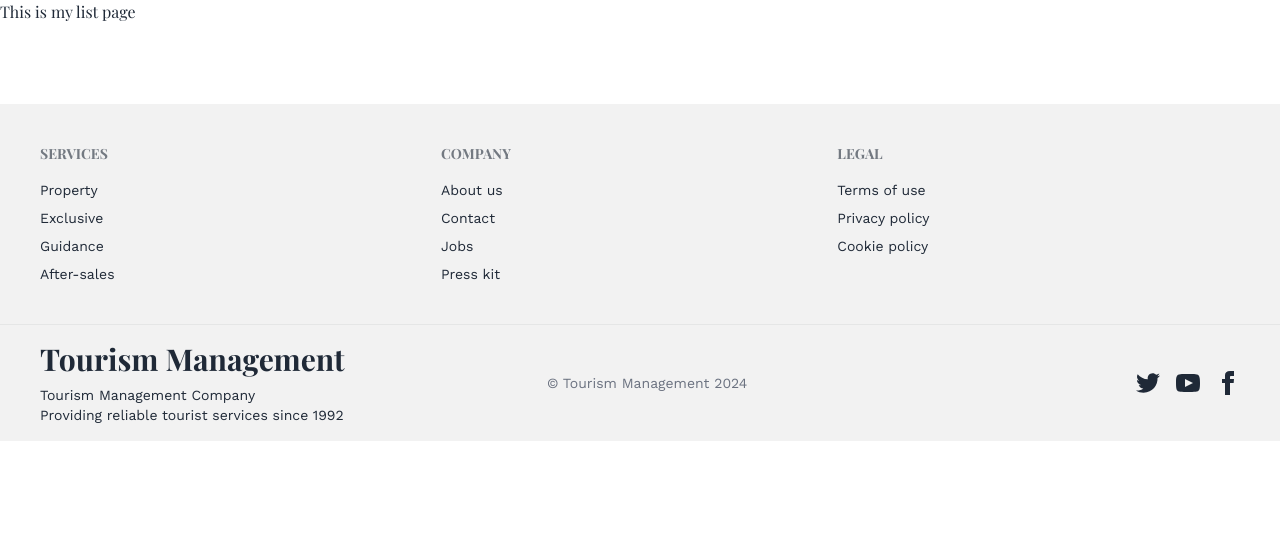
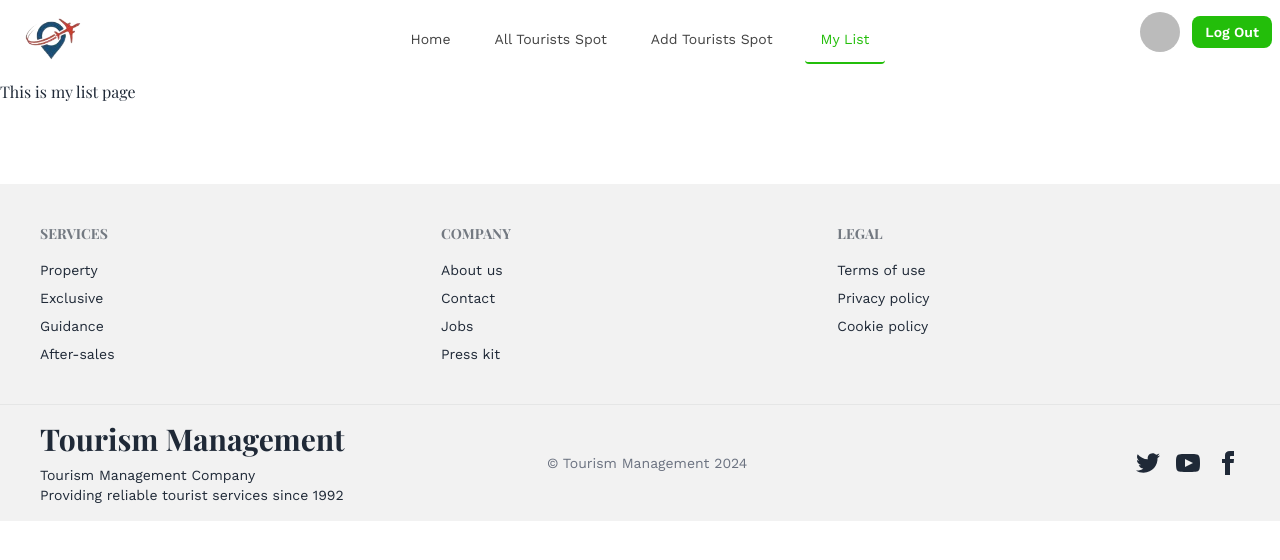
Before and after one commit to mdujjal67/triptrop-tourism-project-client, a React (Vite) app: page /myList in a window 1280 px wide. Shown: the top 560 px of the page. Built offline with nearby package versions, Linux system fonts and the light colour scheme; no server answers; sample sign-in values are in the browser's storage; a web font is replaced by a local one.

Commit message:
added register page and it's functionalities

```diff
--- a/src/component/Navbar.jsx
+++ b/src/component/Navbar.jsx
@@ -1,6 +1,8 @@
 import { Link, NavLink } from "react-router-dom";
 import { useState } from "react";
 import UseAuth from "./UseAuth";
+import logo from "../assets/travel-logo.png"
+import "../App.css"
 
 
 const Navbar = () => {
@@ -31,12 +33,16 @@ const Navbar = () => {
 
                             <Link className="bg-gray-100 text-[#131313CC] hover:text-[#23BE0A] p-2 rounded-xl mb-2" to='/myList'>My List</Link>
 
-                            {
+                            {/* {
                                 user && (<Link className="bg-gray-100 text-[#131313CC] hover:text-[#23BE0A] p-2 rounded-xl mb-2" to='/userProfile'>User Profile</Link>)
-                            }
+                            } */}
                         </ul>
                     </div>
-                    <Link to='/' className="btn btn-ghost text-[18px] md:text-lg lg:text-xl hover:bg-[#22be0ad8] hover:text-white">Haven Vista</Link>
+                    <Link to='/' className="btn btn-ghost text-[18px] md:text-lg lg:text-xl hover:bg-[#22be0ad8] hover:text-white">
+                        <div className="flex items-center">
+                            <img className="w-14" src={logo} alt="" />
+                        </div>
+                    </Link>
                 </div>
                 <div className="navbar-center hidden lg:flex">
                     <ul className="menu menu-horizontal px-1">
@@ -57,7 +63,7 @@ const Navbar = () => {
                 {/* navbar end section */}
                 <div className="navbar-end grid ml-28 lg:ml-auto -mt-4 md:-mt-auto lg:-mt-auto">
                     {user ?
-                        <NavLink to='/user-profile'>
+                        <NavLink to='/login'>
                             <div
                             className="dropdown dropdown-end flex items-center"
                             onMouseEnter={() => setShowUserName(true)}
--- a/src/pages/AddTouristsSpot.jsx
+++ b/src/pages/AddTouristsSpot.jsx
@@ -1,8 +1,10 @@
+import Navbar from "../component/Navbar";
 
 
 const AddTouristsSpot = () => {
     return (
         <div>
+            <Navbar></Navbar>
             <h1>This is for Add Tourists Spot</h1>
         </div>
     );
--- a/src/pages/AllTouristsSpot.jsx
+++ b/src/pages/AllTouristsSpot.jsx
@@ -1,8 +1,10 @@
+import Navbar from "../component/Navbar";
 
 
 const AllTouristsSpot = () => {
     return (
         <div>
+            <Navbar></Navbar>
             <h1>This is for all tourists spot</h1>
         </div>
     );
--- a/src/pages/MyList.jsx
+++ b/src/pages/MyList.jsx
@@ -1,8 +1,10 @@
+import Navbar from "../component/Navbar";
 
 
 const MyList = () => {
     return (
         <div>
+            <Navbar></Navbar>
             <h1>This is my list page</h1>
         </div>
     );
--- a/src/pages/UserProfile.jsx
+++ b/src/pages/UserProfile.jsx
@@ -10,7 +10,7 @@ const UserProfile = () => {
     const { user } = UseAuth()
 
     useEffect((() => {
-        document.title = "Haven Vista | User-Profile"
+        document.title = "Haven Vista | "
     }), [])
 
     return (
--- a/src/routes/Routes.jsx
+++ b/src/routes/Routes.jsx
@@ -6,7 +6,6 @@ import Footer from "../pages/Footer";
 import Root from "../layout/Root";
 import Register from "../pages/Register";
 import Login from "../pages/Login";
-import UserProfile from "../pages/UserProfile";
 import AllTouristsSpot from "../pages/AllTouristsSpot";
 import AddTouristsSpot from "../pages/AddTouristsSpot";
 import MyList from "../pages/MyList";
@@ -29,10 +28,6 @@ export const router = createBrowserRouter([
         {
           path:'/login',
           element:<Login></Login>
-        },
-        {
-            path: '/userProfile',
-            element: <UserProfile></UserProfile>
         },
         {
             path: '/allTouristsSpot',
```
